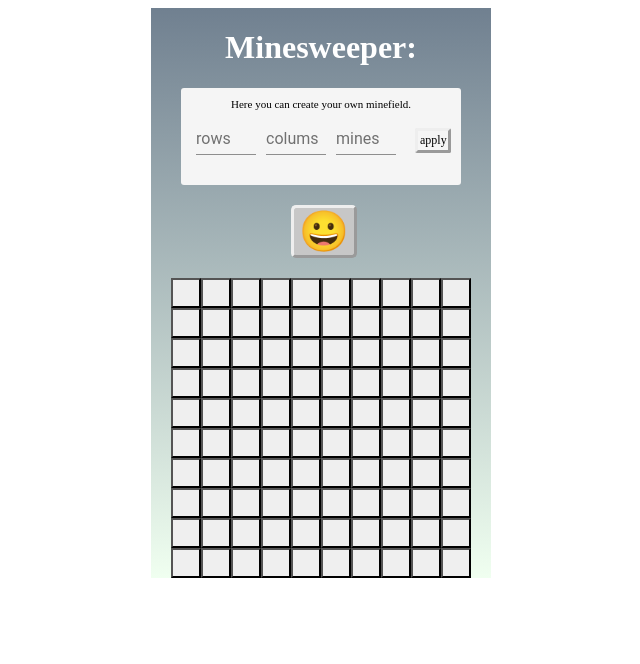
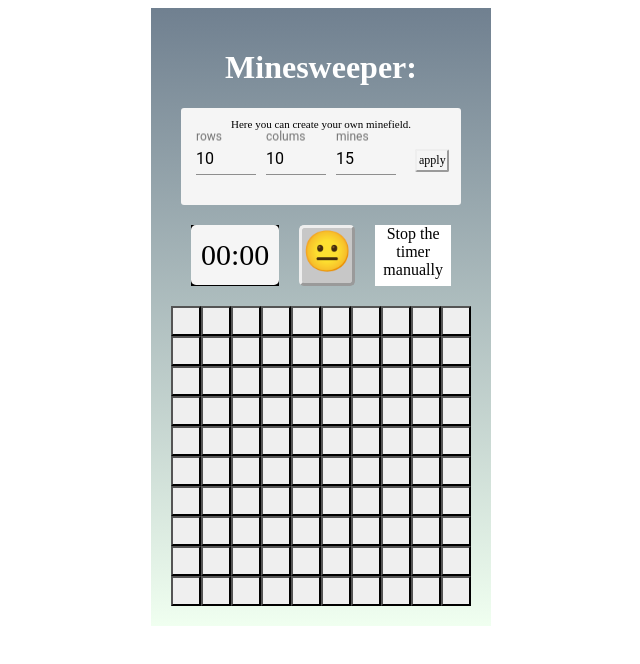
Before and after one commit to PhRudolph/sweeper-angular-13, an Angular app: page / in a window 1280 px wide. Shown: the top 664 px of the page, without its empty margins (319-959 px from the left). Built offline with nearby package versions, Linux system fonts and the light colour scheme.

Commit message:
smileys and timer done but mine bug still there

```diff
--- a/src/app/app.component.scss
+++ b/src/app/app.component.scss
@@ -1,6 +1,6 @@
 .wrapper{
     background-image:linear-gradient(slategray, honeydew);
-    padding: 0 20px;
+    padding: 20px;
     margin: auto;
 }
 h1{
--- a/src/app/app.module.ts
+++ b/src/app/app.module.ts
@@ -25,6 +25,8 @@ import { FieldComponent } from './field/field.component';
     BrowserAnimationsModule,
     CommonModule
   ],
+  exports: [
+  ],
   providers: [],
   bootstrap: [AppComponent]
 })
--- a/src/app/field/field.component.html
+++ b/src/app/field/field.component.html
@@ -1,26 +1,47 @@
 <div class="bla" [ngStyle]="{'width': 30 * panelinrows + 'px' }">
-    <div class="input" >
+    <div class="input">
         <div style="font-size: 11px; text-align: center;">Here you can create your own minefield.</div>
         <mat-form-field>
             <mat-label>rows</mat-label>
-            <input matInput #rows (keypress)="onkey($event)" />
+            <input matInput #rows (keypress)="onkey($event)" value="10" />
         </mat-form-field>
         <mat-form-field>
             <mat-label>colums</mat-label>
-            <input matInput #cols (keypress)="onkey($event)" />
+            <input matInput #cols (keypress)="onkey($event)" value="10" />
         </mat-form-field>
         <mat-form-field>
             <mat-label>mines</mat-label>
-            <input matInput #mines (keypress)="onkey($event)" />
+            <input matInput #mines (keypress)="onkey($event)" value="15" />
         </mat-form-field>
-        <div class="appl" (click)="input(rows.value, cols.value, mines.value)" >apply</div>
+        <div class="appl" (click)="input(rows.value, cols.value, mines.value)">apply</div>
     </div>
-    <div class="smiley" (click)="nw()" >😀</div>
-    <button (click)="clicked(panel)" (contextmenu)="flagged(panel)" *ngFor="let panel of board.panels"
-        [ngStyle]="{'border-style': panel.revealed === true ? 'inset' : 'outset'}">
-        <div *ngIf="panel.revealed === true">{{panel.value}}</div>
-        <div *ngIf="panel.revealed === false">
-            <div *ngIf="panel.flag === true">🚩</div>
+    <div class="headwrap">
+        <div class="clockwrap">
+            <div class="clock">
+                <div *ngIf="hrtest > 0">{{hours}}:</div>
+                <div>{{minutes}}:{{seconds}}</div>
+            </div>
         </div>
-    </button>
+        <div class="smiley" (click)="nw()">
+            <div [hidden]="mousd === true || board.afterend === true">😐</div>
+            <div [hidden]="board.afterend === false || board.winner === true">😖</div>
+            <div [hidden]="mousd === false || board.afterend === true" >😬</div>
+            <div [hidden]="board.winner === false" >😀</div>
+        </div>
+        <div class="mines"><div (click)="stoptimer()">Stop the timer manually</div></div>
+    </div>
+    <div class="field">
+        <button (click)="clicked(panel)" (mousedown)="mousedown()" (mouseup)="mouseup()" (contextmenu)="flagged(panel)"
+            *ngFor="let panel of board.panels"
+            [ngStyle]="{'border-style': panel.revealed === true ? 'inset' : 'outset'}">
+            <div *ngIf="panel.revealed === true">
+                <div class="value"
+                    [ngStyle]="{'background-color': panel.flag === true && panel.value === '💣' ? 'green' : 'default'}"
+                    [ngStyle]="{'background-color': panel.flag === true && panel.value !== '💣' ? 'red' : 'default'}">
+                    {{panel.value}}</div>
+            </div>
+            <!--<div style="font-size: 10px; float: left;">{{panel.id}}</div>-->
+            <div *ngIf="panel.flag === true && panel.revealed === false">🚩</div>
+        </button>
+    </div>
 </div>
--- a/src/app/field/field.component.scss
+++ b/src/app/field/field.component.scss
@@ -1,38 +1,7 @@
-button {
-    width: 30px;
-    height: 30px;
-    font-size: 18px;
-    border-width: 2px;
-    float: left;
-    user-select: none;
-    -moz-user-select: none;
-}
-button:hover {
-    background-color: rgb(187, 186, 186);
-}
-button:hover:active {
-    background-color: rgb(75, 75, 75);
-}
 .bla {
     margin: auto;
 }
-.smiley {
-    background-color: rgb(199, 199, 199);
-    margin: 20px calc(50% - 30px);
-    width: 60px;
-    text-align: center;
-    font-size: 40px;
-    border-radius: 5px;
-    border-style: outset;
-    user-select: none;
-    -moz-user-select: none;
-}
-.smiley:hover {
-    cursor: pointer;
-}
-.smiley:hover:active {
-    border-style: inset;
-}
+
 .input {
     margin: 0 auto;
     background-color: whitesmoke;
@@ -55,6 +24,7 @@ button:hover:active {
     user-select: none;
     -moz-user-select: none;
     font-size: 12px;
+    border-width: 2px;
 }
 .appl:hover {
     cursor: pointer;
@@ -62,3 +32,66 @@ button:hover:active {
 .appl:hover:active {
     border-style: inset;
 }
+
+.headwrap {
+    display: flex;
+    justify-content: center;
+    padding: 20px;
+}
+.clockwrap {
+    width: 200px;
+    background-color: black;
+    text-align: center;
+}
+.clock {
+    background-color: whitesmoke;
+    font-size: 30px;
+    display: inline-flex;
+    align-items: center;
+    height: 40px;
+    padding: 10px;
+    border-radius: 5px;
+}
+.smiley {
+    background-color: rgb(199, 199, 199);
+    margin: 0 20px;
+    width: 60px;
+    height: 55px;
+    text-align: center;
+    font-size: 40px;
+    border-radius: 5px;
+    border-style: outset;
+    user-select: none;
+    -moz-user-select: none;
+}
+.smiley:hover {
+    cursor: pointer;
+}
+.smiley:hover:active {
+    border-style: inset;
+}
+.mines {
+    width: 200px;
+    background-color: white;
+    text-align: center;
+}
+
+button {
+    width: 30px;
+    height: 30px;
+    font-size: 18px;
+    border-width: 2px;
+    float: left;
+    user-select: none;
+    -moz-user-select: none;
+}
+button:hover {
+    background-color: rgb(187, 186, 186);
+}
+button:hover:active {
+    background-color: rgb(75, 75, 75);
+}
+.value {
+    border-radius: 5px;
+    width: 22px;
+}
--- a/src/app/field/field.component.ts
+++ b/src/app/field/field.component.ts
@@ -1,7 +1,6 @@
 import { Component, OnInit } from '@angular/core';
 import { Field } from '../gamelogic';
 import { Panel } from '../panel';
-
 
 @Component({
   selector: 'field',
@@ -10,14 +9,21 @@ import { Panel } from '../panel';
 })
 export class FieldComponent implements OnInit {
 
+  board!: Field;
+  panel!: Panel;
+
+
   rows: number = 10;
   panelinrows: number = 10;
   minesnum: number = 15;
 
+  inter: any;
+  hours: string = "00";
+  minutes: string = "00";
+  seconds: string = "00";
+  hrtest: number = 0;
 
-
-  board!: Field;
-  panel!: Panel;
+  mousd: boolean = false;
 
   panelsnum: number = +this.rows * +this.panelinrows;
 
@@ -38,7 +44,7 @@ export class FieldComponent implements OnInit {
         console.log("mines: " + minesn);
     */
     if (panelsn > 0 && colsn > 0 && rowsn > 0) {
-      if (rowsn > 5 || colsn > 5) {
+      if (rowsn >= 10 && colsn >= 10) {
         if (panelsn >= minesn) {
           if (panelsn === minesn) {
             alert("No");
@@ -49,7 +55,7 @@ export class FieldComponent implements OnInit {
             this.nw();
           }
         } else { alert("Oops. You tried to put " + minesn + " mines on a field with just " + panelsn + " tiles"); }
-      } else { alert("Your field must at least be 5 by 5 or its not much of a field"); }
+      } else { alert("Your field must at least be 10 by 10 or its not much of a field.(And its messing up the gui)"); }
     } else { alert("You need rows, colums and mines to create a Minefield"); }
 
   }
@@ -62,12 +68,21 @@ export class FieldComponent implements OnInit {
   }
 
   clicked(panel: Panel) {
+    if (this.board.gameinprogress === false && this.board.afterend === false) {
+      this.starttimer();
+    }
+
     this.board.click(panel, this.panelinrows, this.panelsnum, this.minesnum);
+
+    if (this.board.gameinprogress === false && this.board.afterend === true) {
+      this.stoptimer();
+    }
   }
   flagged(panel: Panel) {
     this.board.flag(panel);
     return false;
   }
+
 
   onkey(event: any): boolean {
     const charCode = (event.which) ? event.which : event.keyCode;
@@ -77,6 +92,37 @@ export class FieldComponent implements OnInit {
     return true;
   }
 
+  starttimer() {
+    let sec = 0;
+    let min = 0;
+    let hrs = 0;
+    this.inter = setInterval(() => {
+      sec++;
+      if (sec === 60) {
+        sec = sec - 60;
+        min++;
+      }
+      if (min === 60) {
+        min = min - 60
+        hrs++
+      }
+      this.seconds = (sec < 10) ? '0' + sec.toString() : sec.toString();
+      this.minutes = (min < 10) ? '0' + min.toString() : min.toString();
+      this.hours = (hrs < 10) ? '0' + hrs.toString() : hrs.toString();
+      this.hrtest = hrs;
+    }, 1000);
+  }
+  stoptimer() {
+    clearInterval(this.inter);
+  }
+  mousedown() {
+    this.mousd = true;
+  }
+  mouseup() {
+    this.mousd = false;
+  }
+
   ngOnInit(): void {
+
   }
 }
--- a/src/app/gamelogic.ts
+++ b/src/app/gamelogic.ts
@@ -4,6 +4,9 @@ export class Field {
 
   public panels: Panel[] = [];
   afterend: boolean = false;
+  gameinprogress: boolean = false;
+  winner: boolean = false;
+
 
   constructor(tiles: number, inrows: number, mines: number) {
 
@@ -14,6 +17,7 @@ export class Field {
     for (let lp = 0; lp < mines; lp++) {                                              //bomb generation
       const id = Math.floor(Math.random() * tiles);                                             //generate random id and put a bomb there
       this.panels[id].value = "💣";
+      console.log(+lp+ +1 + "th mine at: " + id);
     }
 
     for (let tilelop = 0; tilelop < tiles; tilelop++) {                               //adjacency generation:
@@ -67,13 +71,18 @@ export class Field {
 
   click(panel: Panel, inrows: number, tiles: number, mines: number) {               //onclick function
 
+    if (this.gameinprogress === false && this.afterend === false) {
+      this.gameinprogress = true;
+      this.winner = false;
+    }
+
     if (panel.value === "💣" && panel.flag === false) {                             //game over
       this.gameover(panel, tiles);
     }
 
     if (panel.revealed === false && panel.flag === false && panel.value !== "💣") {                         //revealing:
       panel.revealed = true;
-      if (panel.value === "") {                                                                 //when clicking an empty field
+      if (panel.value === " ") {                                                                 //when clicking an empty field
         this.reveal(panel.id, inrows, tiles);
       }
     }
@@ -93,14 +102,17 @@ export class Field {
     }
 
     let count = 0;                                                                  //win game
-    for (let all = 0; all < tiles; all++) {                                                     //count through all unrevealed tiles
+    for (let all = 0; all < tiles; all++) {                                                     //on every click count through all unrevealed tiles
       if (this.panels[all].revealed === false) {
         count++
       }
     }
     //console.log("closed panels: " + count);
-    if (count === mines) {                                                          //execute winscreen when there are as many unrevealed tiles as bombs
+    if (count === mines) {                                                                      //execute winscreen when there are as many unrevealed tiles as bombs
       setTimeout(function () { alert("Congratulations. You won"); }, 500);
+      this.gameinprogress = false;
+      this.afterend = true;
+      this.winner = true;
     }
   }
 
@@ -117,7 +129,7 @@ export class Field {
         if (this.panels[currad].revealed === false && this.panels[currad].flag === false) {
           this.panels[currad].revealed = true;
           //console.log("revealed: " + currad);
-          if (this.panels[currad].value === "") {
+          if (this.panels[currad].value === " ") {
             //console.log("and pushed " + currad)
             torev.push(currad);                                                                 //push certain ids of adjacent tiles to the array
           }
@@ -138,10 +150,9 @@ export class Field {
     if (this.afterend === false) {
       for (let loop = 0; loop < tiles; loop++) {
         this.panels[loop].revealed = true;
-        this.panels[loop].flag = false;
       }
+      this.gameinprogress = false;
       this.afterend = true;
-      setTimeout(function () { alert("Oh no. You exploded"); }, 500);
     }
   }
 
--- a/src/app/panel.ts
+++ b/src/app/panel.ts
@@ -1,5 +1,5 @@
 export class Panel{         //default panel properties
-    value = "";
+    value = " ";
     revealed = false;
     adjmines = 0;
     flag = false;
```
Also changed, not shown: src/app/timer.ts (added).
